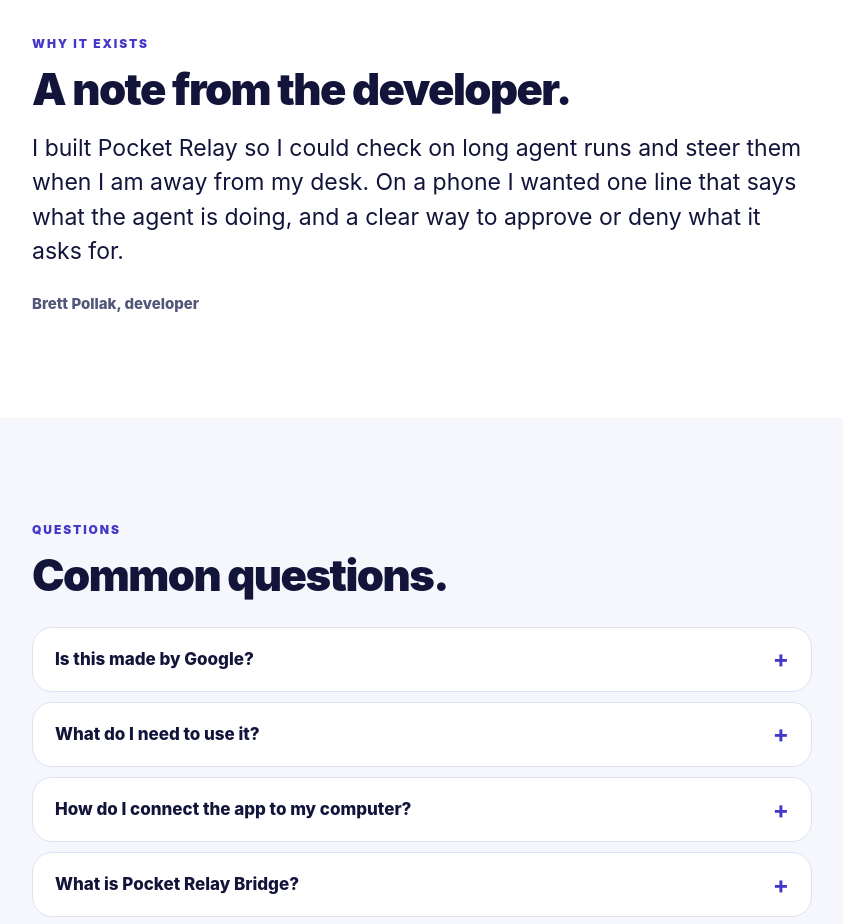
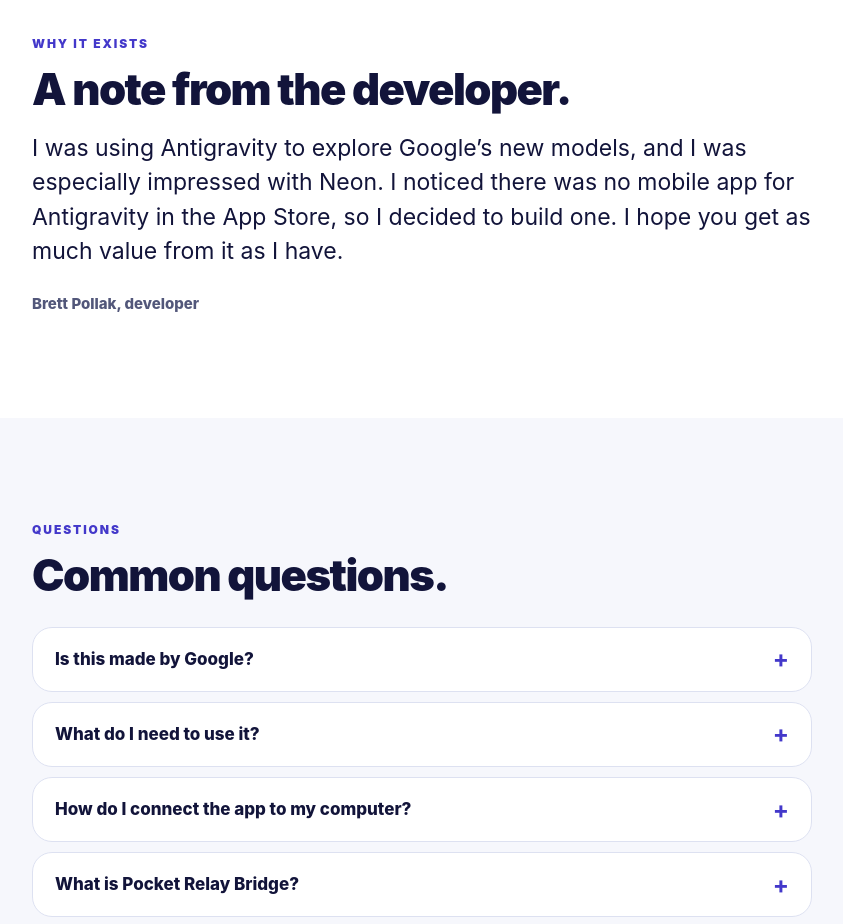
Before and after one commit to bpollak/pocket-relay-site, a plain HTML site: page index.html in a window 1280 px wide. Shown: the part 4360-5284 px from the top of the page, without its empty margins (218-1061 px from the left). Drawn offline with Linux system fonts and the light colour scheme.

Commit message:
Update developer note: why Pocket Relay exists
Co-Authored-By: Claude Opus 5.5 <noreply@anthropic.com>
Claude-Session: https://claude.ai/code/session_01Np5LLGkPF34WVCwPnGZV7x

```diff
--- a/index.html
+++ b/index.html
@@ -251,7 +251,7 @@
         <div class="shell narrow why">
           <p class="eyebrow">Why it exists</p>
           <h2>A note from the developer.</h2>
-          <p class="note">I built Pocket Relay so I could check on long agent runs and steer them when I am away from my desk. On a phone I wanted one line that says what the agent is doing, and a clear way to approve or deny what it asks for.</p>
+          <p class="note">I was using Antigravity to explore Google’s new models, and I was especially impressed with Neon. I noticed there was no mobile app for Antigravity in the App Store, so I decided to build one. I hope you get as much value from it as I have.</p>
           <p class="signature">Brett Pollak, developer</p>
         </div>
       </section>
```
